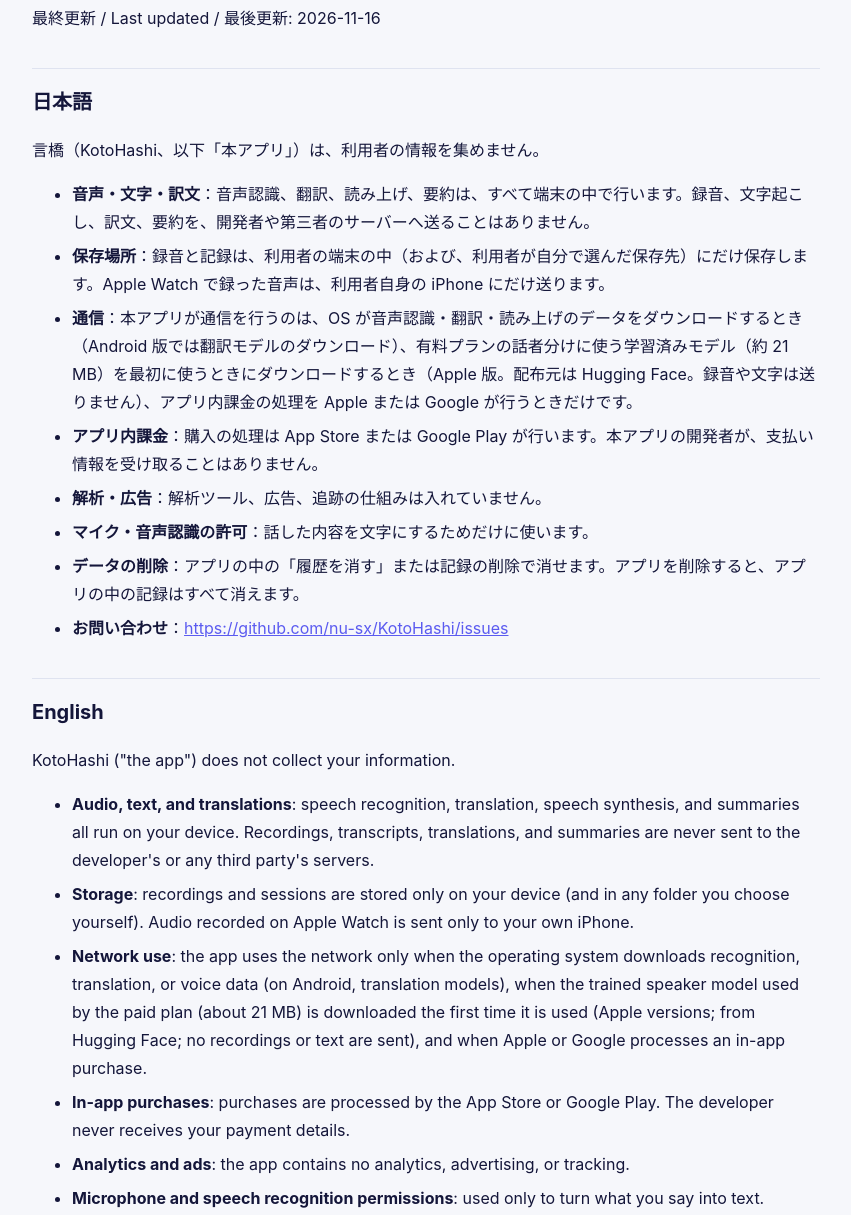
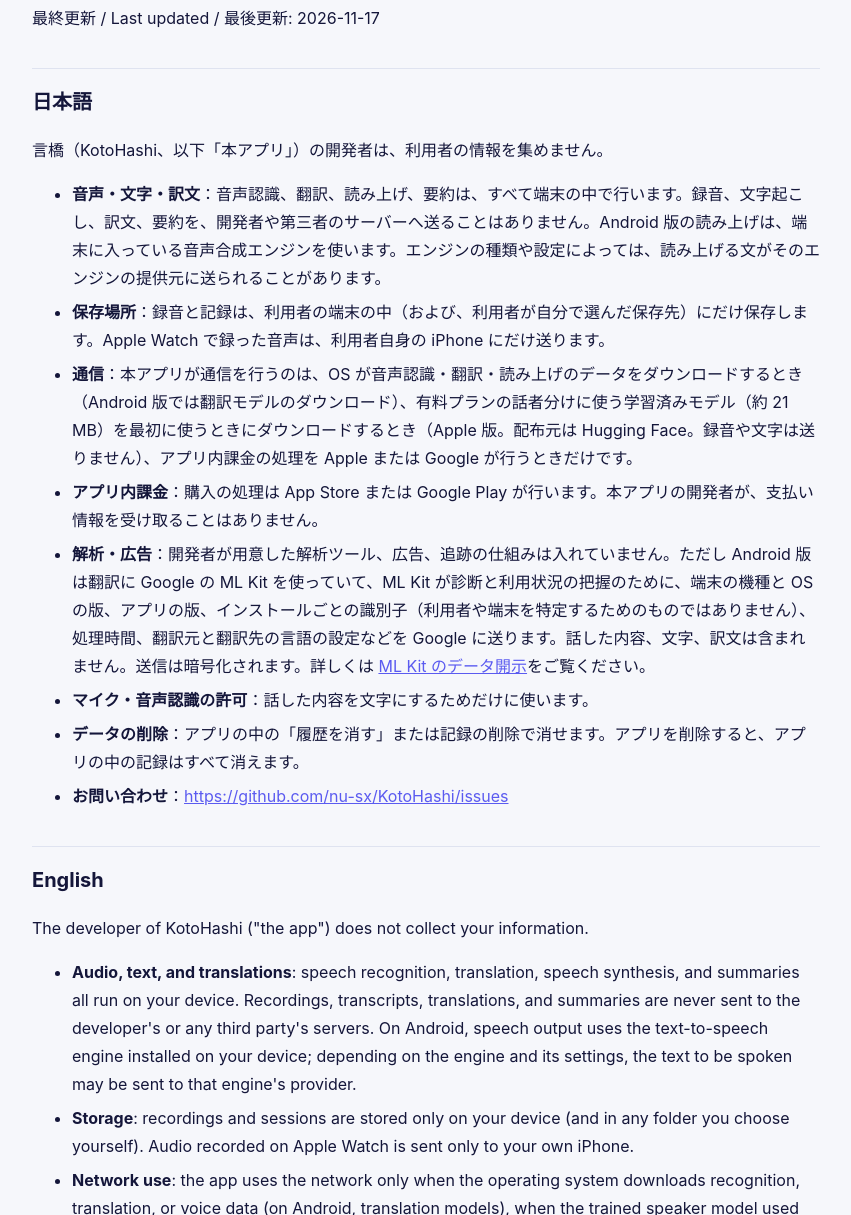
Before and after one commit to nu-sx/KotoHashi, a plain HTML site: page privacy.html in a window 1280 px wide. Shown: the part 140-1355 px from the top of the page, without its empty margins (214-1065 px from the left). Drawn offline with Linux system fonts and the light colour scheme.

Commit message:
Privacy policy: describe what the Android version sends (ML Kit diagnostics, text-to-speech engine)
Claude-Session: https://claude.ai/code/session_012qJNMrTDKTJ4WVq9vGASSE

```diff
--- a/privacy.html
+++ b/privacy.html
@@ -20,39 +20,39 @@ nav a{margin-right:14px;white-space:nowrap}p.mut,footer{color:var(--mut);font-si
 <main>
 <nav><a href="./">← KotoHashi</a><a href="#ja">日本語</a><a href="#en">English</a><a href="#zh">繁體中文</a></nav>
 <h1>プライバシーポリシー / Privacy Policy / 隱私權政策</h1>
-<p>最終更新 / Last updated / 最後更新: 2026-11-16</p>
+<p>最終更新 / Last updated / 最後更新: 2026-11-17</p>
 <h2 id="ja">日本語</h2>
-<p>言橋（KotoHashi、以下「本アプリ」）は、利用者の情報を集めません。</p>
+<p>言橋（KotoHashi、以下「本アプリ」）の開発者は、利用者の情報を集めません。</p>
 <ul>
-<li><strong>音声・文字・訳文</strong>：音声認識、翻訳、読み上げ、要約は、すべて端末の中で行います。録音、文字起こし、訳文、要約を、開発者や第三者のサーバーへ送ることはありません。</li>
+<li><strong>音声・文字・訳文</strong>：音声認識、翻訳、読み上げ、要約は、すべて端末の中で行います。録音、文字起こし、訳文、要約を、開発者や第三者のサーバーへ送ることはありません。Android 版の読み上げは、端末に入っている音声合成エンジンを使います。エンジンの種類や設定によっては、読み上げる文がそのエンジンの提供元に送られることがあります。</li>
 <li><strong>保存場所</strong>：録音と記録は、利用者の端末の中（および、利用者が自分で選んだ保存先）にだけ保存します。Apple Watch で録った音声は、利用者自身の iPhone にだけ送ります。</li>
 <li><strong>通信</strong>：本アプリが通信を行うのは、OS が音声認識・翻訳・読み上げのデータをダウンロードするとき（Android 版では翻訳モデルのダウンロード）、有料プランの話者分けに使う学習済みモデル（約 21 MB）を最初に使うときにダウンロードするとき（Apple 版。配布元は Hugging Face。録音や文字は送りません）、アプリ内課金の処理を Apple または Google が行うときだけです。</li>
 <li><strong>アプリ内課金</strong>：購入の処理は App Store または Google Play が行います。本アプリの開発者が、支払い情報を受け取ることはありません。</li>
-<li><strong>解析・広告</strong>：解析ツール、広告、追跡の仕組みは入れていません。</li>
+<li><strong>解析・広告</strong>：開発者が用意した解析ツール、広告、追跡の仕組みは入れていません。ただし Android 版は翻訳に Google の ML Kit を使っていて、ML Kit が診断と利用状況の把握のために、端末の機種と OS の版、アプリの版、インストールごとの識別子（利用者や端末を特定するためのものではありません）、処理時間、翻訳元と翻訳先の言語の設定などを Google に送ります。話した内容、文字、訳文は含まれません。送信は暗号化されます。詳しくは <a href="https://developers.google.com/ml-kit/android-data-disclosure">ML Kit のデータ開示</a>をご覧ください。</li>
 <li><strong>マイク・音声認識の許可</strong>：話した内容を文字にするためだけに使います。</li>
 <li><strong>データの削除</strong>：アプリの中の「履歴を消す」または記録の削除で消せます。アプリを削除すると、アプリの中の記録はすべて消えます。</li>
 <li><strong>お問い合わせ</strong>：<a href="https://github.com/nu-sx/KotoHashi/issues">https://github.com/nu-sx/KotoHashi/issues</a></li>
 </ul>
 <h2 id="en">English</h2>
-<p>KotoHashi ("the app") does not collect your information.</p>
+<p>The developer of KotoHashi ("the app") does not collect your information.</p>
 <ul>
-<li><strong>Audio, text, and translations</strong>: speech recognition, translation, speech synthesis, and summaries all run on your device. Recordings, transcripts, translations, and summaries are never sent to the developer's or any third party's servers.</li>
+<li><strong>Audio, text, and translations</strong>: speech recognition, translation, speech synthesis, and summaries all run on your device. Recordings, transcripts, translations, and summaries are never sent to the developer's or any third party's servers. On Android, speech output uses the text-to-speech engine installed on your device; depending on the engine and its settings, the text to be spoken may be sent to that engine's provider.</li>
 <li><strong>Storage</strong>: recordings and sessions are stored only on your device (and in any folder you choose yourself). Audio recorded on Apple Watch is sent only to your own iPhone.</li>
 <li><strong>Network use</strong>: the app uses the network only when the operating system downloads recognition, translation, or voice data (on Android, translation models), when the trained speaker model used by the paid plan (about 21 MB) is downloaded the first time it is used (Apple versions; from Hugging Face; no recordings or text are sent), and when Apple or Google processes an in-app purchase.</li>
 <li><strong>In-app purchases</strong>: purchases are processed by the App Store or Google Play. The developer never receives your payment details.</li>
-<li><strong>Analytics and ads</strong>: the app contains no analytics, advertising, or tracking.</li>
+<li><strong>Analytics and ads</strong>: the developer has added no analytics, advertising, or tracking. However, the Android version uses Google's ML Kit for translation, and ML Kit sends Google data for diagnostics and usage analytics: device model and OS version, app version, a per-installation identifier (not meant to identify a user or device), performance metrics, and the configured source and target languages. What you say, the text, and the translations are not included. The data is encrypted in transit. See <a href="https://developers.google.com/ml-kit/android-data-disclosure">ML Kit's data disclosure</a>.</li>
 <li><strong>Microphone and speech recognition permissions</strong>: used only to turn what you say into text.</li>
 <li><strong>Deleting data</strong>: use "Clear history" or delete sessions in the app. Deleting the app removes everything stored in it.</li>
 <li><strong>Contact</strong>: <a href="https://github.com/nu-sx/KotoHashi/issues">https://github.com/nu-sx/KotoHashi/issues</a></li>
 </ul>
 <h2 id="zh">繁體中文</h2>
-<p>言橋（KotoHashi，以下稱「本 App」）不會收集您的資訊。</p>
+<p>言橋（KotoHashi，以下稱「本 App」）的開發者不會收集您的資訊。</p>
 <ul>
-<li><strong>語音、文字與譯文</strong>：語音辨識、翻譯、朗讀與摘要全部在裝置內進行。錄音、逐字稿、譯文與摘要都不會傳送到開發者或第三方的伺服器。</li>
+<li><strong>語音、文字與譯文</strong>：語音辨識、翻譯、朗讀與摘要全部在裝置內進行。錄音、逐字稿、譯文與摘要都不會傳送到開發者或第三方的伺服器。Android 版的朗讀使用裝置內安裝的語音合成引擎；視引擎種類與設定而定，要朗讀的文字可能會傳送給該引擎的提供者。</li>
 <li><strong>儲存位置</strong>：錄音與紀錄只儲存在您的裝置內（以及您自行選擇的儲存位置）。用 Apple Watch 錄的聲音只會傳到您自己的 iPhone。</li>
 <li><strong>網路使用</strong>：只有在作業系統下載語音辨識、翻譯、朗讀資料時（Android 版為下載翻譯模型）、付費方案區分說話者所用的訓練模型（約 21 MB）首次使用時下載（Apple 版，來源為 Hugging Face，不會傳送錄音或文字），以及由 Apple 或 Google 處理 App 內購買時，才會使用網路。</li>
 <li><strong>App 內購買</strong>：購買由 App Store 或 Google Play 處理，開發者不會收到您的付款資訊。</li>
-<li><strong>分析與廣告</strong>：本 App 沒有分析工具、廣告或追蹤機制。</li>
+<li><strong>分析與廣告</strong>：開發者沒有加入分析工具、廣告或追蹤機制。不過 Android 版使用 Google 的 ML Kit 進行翻譯，ML Kit 會為了診斷與使用狀況分析，把裝置型號與作業系統版本、App 版本、每次安裝的識別碼（並非用來識別使用者或裝置）、處理時間、翻譯來源與目標語言的設定等資料傳送給 Google。其中不包含您說的話、文字與譯文。傳送過程會加密。詳情請見 <a href="https://developers.google.com/ml-kit/android-data-disclosure">ML Kit 的資料揭露</a>。</li>
 <li><strong>麥克風與語音辨識權限</strong>：僅用於將您說的話轉成文字。</li>
 <li><strong>刪除資料</strong>：可使用 App 內的「清除紀錄」或刪除紀錄。刪除 App 後，App 內的所有紀錄都會一併刪除。</li>
 <li><strong>聯絡方式</strong>：<a href="https://github.com/nu-sx/KotoHashi/issues">https://github.com/nu-sx/KotoHashi/issues</a></li>
```
